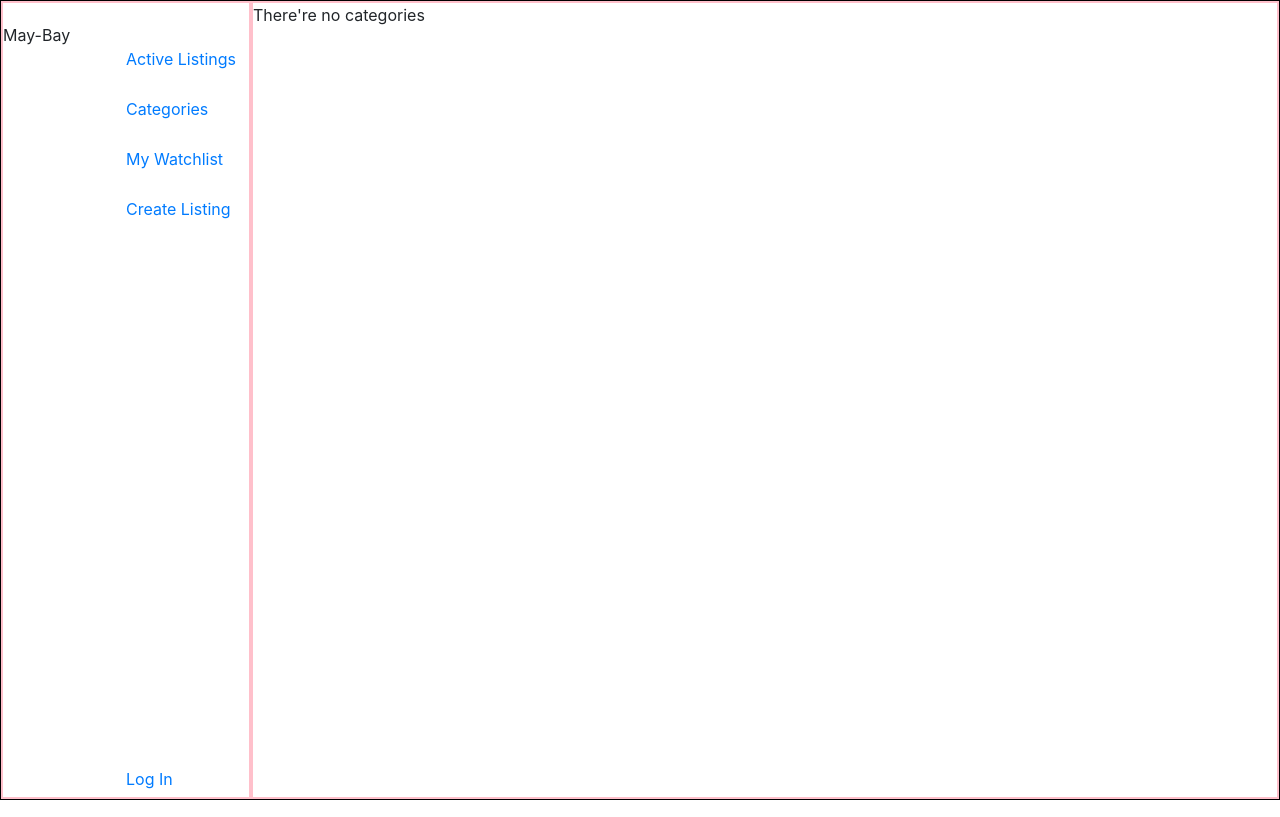
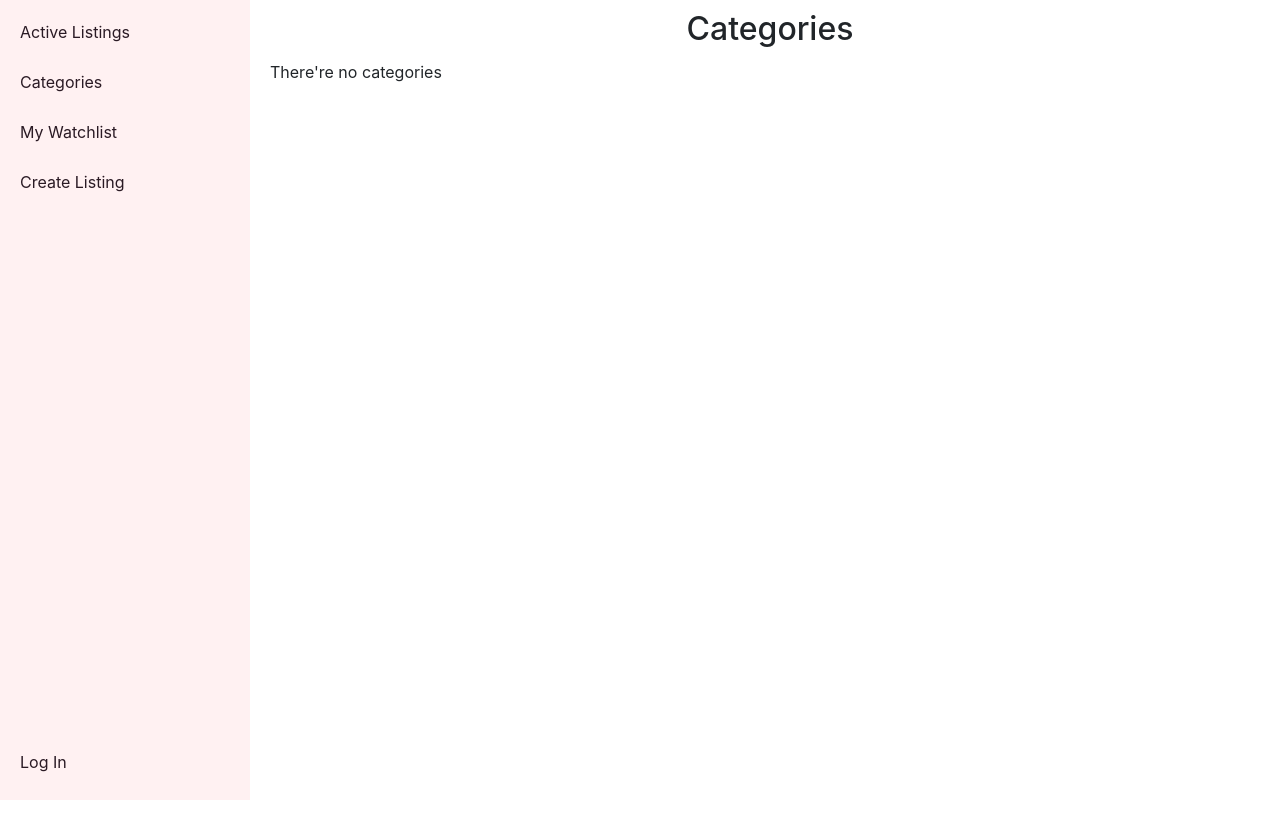
Before and after one commit to TastePate/commerce, a Django app: page /categories in a window 1280 px wide. Run offline with Django 3.2, Linux system fonts and the light colour scheme; data that the repository does not hold is empty; some libraries are stand-ins or nearby versions.

Commit message:
add: basic styles, colors to main pages

```diff
--- a/auctions/static/auctions/styles.css
+++ b/auctions/static/auctions/styles.css
@@ -1,30 +1,61 @@
 html, body {
     margin: 0;
     padding: 0;
-    height: 100%
+    height: 100%;
+    background-color: #FFFFFF;
+    scrollbar-width: thin;
+    scrollbar-color: #fff1f2 transparent;
+    scroll-behavior: smooth;
 }
 
 .page {
     display: grid;
     grid-template-columns: 250px 1fr;
     height: 100vh;
-    border: 1px solid black;
+    overflow: hidden;
 }
 
-.page > * {
-    border: 2px solid pink;
+a, a:hover {
+    color: inherit;
+    text-decoration: none;
+}
+
+aside {
+    height: 100vh;
+    overflow-y: auto;
+    background-color: #FFF1F2;
+}
+
+main {
+    height: 100vh;
+    overflow-y: auto;
+    padding: 10px 10px 10px 20px;
+}
+
+h2 {
+    text-align: center;
+    margin-bottom: 12px;
 }
 
 .menu {
     display: flex;
     flex-direction: column;
     height: 100%;
-    margin-top: 20px;
+    padding-top: 20px;
 }
 
 .menu-element {
     display: grid;
-    grid-template-columns: 1fr 1fr;
+    grid-template-columns: 20px 1fr;
+    border-radius: 10px;
+}
+
+.menu-element:hover {
+    background-color: #bdb5b5;
+}
+
+.menu-element > span {
+    color: #2A1A24;
 }
 
 .menu-element > svg {
@@ -32,6 +63,30 @@ html, body {
     width: 50px;
 }
 
-.menu-element.logout {
+.menu-logout-link {
     margin-top: auto;
 }
+
+.listings-container {
+    display: grid;
+    grid-template-columns: auto;
+    gap: 10px;
+}
+
+.listings-item {
+    background-color: #FFFFFF;
+    border-radius: 10px;
+    padding: 10px;
+    border: 1px solid #FBCFE8;
+}
+
+.listings-item > img {
+    width: 200px;
+    aspect-ratio: 1 / 1;
+    object-fit: cover;
+}
+
+.categories-container {
+    display: flex;
+    flex-direction: column;
+}
--- a/auctions/templates/auctions/categories.html
+++ b/auctions/templates/auctions/categories.html
@@ -1,9 +1,12 @@
 {% extends "auctions/layout.html" %}
 
 {% block body %}
-    {% for category in categories %}
-        <a href="{% url 'category' category %}">{{ category }}</a>
-    {% empty %}
-        <p>There're no categories</p>
-    {% endfor %}
+    <h2>Categories</h2>
+    <div class="categories-container">
+        {% for category in categories %}
+            <a href="{% url 'category' category %}">{{ category }}</a>
+        {% empty %}
+            <p>There're no categories</p>
+        {% endfor %}
+    </div>
 {% endblock %}
--- a/auctions/templates/auctions/index.html
+++ b/auctions/templates/auctions/index.html
@@ -1,7 +1,7 @@
 {% extends "auctions/layout.html" %}
 
 {% block body %}
-    <h2>Active Listings</h2>
+    <h2 class="header">Active Listings</h2>
 
     <div class="listings-container">
     {% for listing in listings %}
--- a/auctions/templates/auctions/layout.html
+++ b/auctions/templates/auctions/layout.html
@@ -8,77 +8,49 @@
         <link href="{% static 'auctions/styles.css' %}" rel="stylesheet">
     </head>
     <body>
-<!--        {% if messages %}-->
-<!--            {% for message in messages %}-->
-<!--                <div>{{ message }}</div>-->
-<!--            {% endfor %}-->
-<!--        {% endif %}-->
-<!--        <h1>Auctions</h1>-->
-<!--        <div>-->
-<!--            {% if user.is_authenticated %}-->
-<!--                Signed in as <strong>{{ user.username }}</strong>.-->
-<!--            {% else %}-->
-<!--                Not signed in.-->
-<!--            {% endif %}-->
-<!--        </div>-->
-<!--        <ul class="nav">-->
-<!--            <li class="nav-item">-->
-<!--                <a class="nav-link" href="{% url 'index' %}">Active Listings</a>-->
-<!--            </li>-->
-<!--            <li class="nav-item">-->
-<!--                <a class="nav-link" href="{% url 'categories' %}">Categories</a>-->
-<!--            </li>-->
-<!--            {% if user.is_authenticated %}-->
-<!--                <li class="nav-item">-->
-<!--                    <a class="nav-link" href="{% url 'logout' %}">Log Out</a>-->
-<!--                </li>-->
-<!--                <li class="nav-item">-->
-<!--                    <a class="nav-link" href="{% url 'create' %}">Create Listing</a>-->
-<!--                </li>-->
-<!--                <li class="nav-item">-->
-<!--                    <a class="nav-link" href="{% url 'watchlist' %}">My Watchlist</a>-->
-<!--                </li>-->
-<!--            {% else %}-->
-<!--                <li class="nav-item">-->
-<!--                    <a class="nav-link" href="{% url 'login' %}">Log In</a>-->
-<!--                </li>-->
-<!--                <li class="nav-item">-->
-<!--                    <a class="nav-link" href="{% url 'register' %}">Register</a>-->
-<!--                </li>-->
-<!--            {% endif %}-->
-<!--        </ul>-->
-<!--        <hr>-->
         <div class="page">
             <aside>
                 <div class="menu">
-                    <div class="logo">
-                        <span>May-Bay</span>
-                    </div>
+                    <a href="{% url 'index' %}">
                         <div class="menu-element">
                             <svg></svg>
-                        <span><a href="{% url 'index' %}">Active Listings</a></span>
+                            <span>Active Listings</span>
                         </div>
+                    </a>
+                    <a href="{% url 'categories' %}">
                         <div class="menu-element">
                             <svg></svg>
-                        <span><a href="{% url 'categories' %}">Categories</a></span>
+                            <span>Categories</span>
                         </div>
+                    </a>
+                    <a href="{% url 'watchlist' %}">
                         <div class="menu-element">
                             <svg></svg>
-                        <span><a href="{% url 'watchlist' %}">My Watchlist</a></span>
+                            <span>My Watchlist</span>
                         </div>
+                    </a>
+                    <a href="{% url 'create' %}">
                         <div class="menu-element">
                             <svg></svg>
-                        <span><a href="{% url 'create' %}">Create Listing</a></span>
+                            <span>Create Listing</span>
                         </div>
+                    </a>
+
+                    {% if not user.is_authenticated %}
+                        <a href="{% url 'login' %}" class="menu-logout-link">
                             <div class="menu-element logout">
-                        {% if not user.is_authenticated %}
                                 <svg></svg>
-                            <span><a href="{% url 'login' %}">Log In</a></span>
+                                <span>Log In</span>
+                            </div>
+                        </a>
                     {% else %}
+                        <a href="{% url 'logout' %}" class="menu-logout-link">
+                            <div class="menu-element logout">
                                 <svg></svg>
-                            <span><a href="{% url 'logout' %}">Log Out</a></span>
+                                <span>Log Out</span>
+                            </div>
+                        </a>
                     {% endif %}
-                    </div>
                 </div>
             </aside>
             <main>
--- a/auctions/templates/auctions/listings_card.html
+++ b/auctions/templates/auctions/listings_card.html
@@ -1,6 +1,6 @@
 <div class="listings-item">
     <h3><a href="{% url 'listing' listing.id %}">{{ listing.title }}</a></h3>
-    <p>{{ listing.description|slice:":100" }}</p>
+    <p>{{ listing.description|truncatechars:200 }}</p>
     {% if listing.image_src %}
         <img src="{{ listing.image_src }}" alt="Listing Image">
     {% endif %}
--- a/auctions/templates/auctions/watchlist.html
+++ b/auctions/templates/auctions/watchlist.html
@@ -1,7 +1,7 @@
 {% extends "auctions/layout.html" %}
 
 {% block body %}
-    <h2>Active Listings</h2>
+    <h2>Watchlist</h2>
 
     <div class="listings-container">
 
```
Lines whose indentation alone changed are shown as unchanged.
